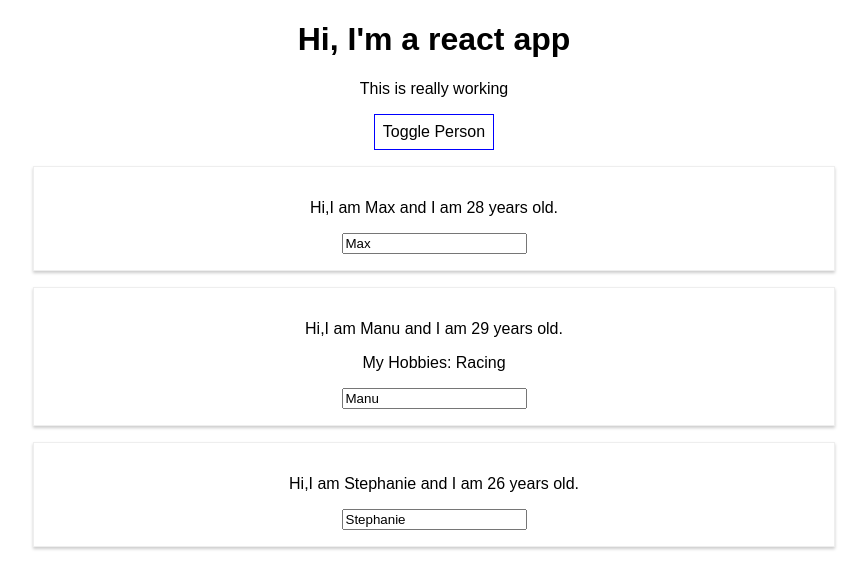
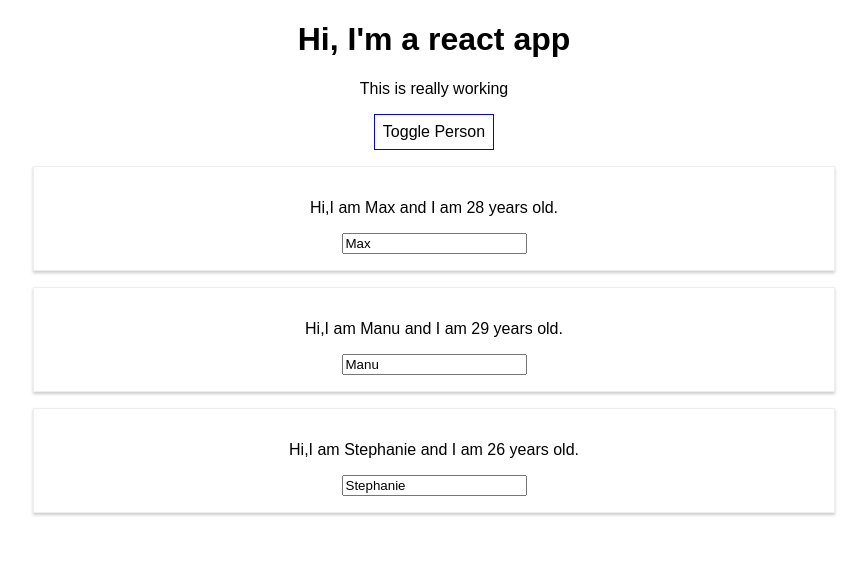
Before and after one commit to bsenduran/react-complete-guide, a React (Create React App) app: page / in a window 1280 px wide. Both pictures are taken after a click on the button "Toggle Person". Shown: the top 588 px of the page, without its empty margins (206-1073 px from the left). Built offline with nearby package versions, Linux system fonts and the light colour scheme.

Commit message:
Add flexible list

```diff
--- a/src/App.js
+++ b/src/App.js
@@ -5,32 +5,37 @@
 class App extends Component {
   state = {
     persons: [
-      { name: "Max", age: 28 },
-      { name: "Manu", age: 29 },
-      { name: "Stephanie", age: 26 }
+      { id: "1", name: "Max", age: 28 },
+      { id: "2", name: "Manu", age: 29 },
+      { id: "3", name: "Stephanie", age: 26 }
     ], showPerson: false
   }
 
-  switchNameHandler = (newName) => {
-    // console.log("Clicked !!")
-    this.setState({
-      persons: [
-        { name: newName, age: 28 },
-        { name: "Manu", age: 29 },
-        { name: "Stephanie", age: 27 }
-      ], otherState: "somevalue"
-    })
+  deletePersonHandler = (personIndex) => {
+    // const persons = this.state.persons.slice();
+    const persons = [...this.state.persons];
+    persons.splice(personIndex, 1)
+    this.setState({ persons: persons })
   }
 
-  nameChangedHandler = (event) => {
-    // console.log("Clicked !!")
-    this.setState({
-      persons: [
-        { name: "Max", age: 28 },
-        { name: event.target.value, age: 29 },
-        { name: "Stephanie", age: 26 }
-      ]
+  nameChangedHandler = (event, id) => {
+
+    const personIndex = this.state.persons.findIndex(p => {
+      return p.id === id;
     })
+
+    const person = {
+      ...this.state.persons[personIndex]
+    };
+
+    // const person = Object.assign({}, this.state.persons[personIndex]);
+
+    person.name = event.target.value;
+
+    const persons = [...this.state.persons];
+    persons[personIndex] = person;
+
+    this.setState({ persons: persons })
   }
 
   togglePersonHandler = () => {
@@ -53,17 +58,14 @@
     if (this.state.showPerson) {
       persons = (
         <div>
-          <Person
-            name={this.state.persons[0].name}
-            age={this.state.persons[0].age} />
-          <Person
-            name={this.state.persons[1].name}
-            age={this.state.persons[1].age}
-            click={this.switchNameHandler.bind(this, "Max!!")}
-            changed={this.nameChangedHandler}>My Hobbies: Racing</Person>
-          <Person
-            name={this.state.persons[2].name}
-            age={this.state.persons[2].age} />
+          {this.state.persons.map((person, index) => {
+            return <Person
+              click={() => this.deletePersonHandler(index)}
+              name={person.name}
+              age={person.age}
+              key={person.id}
+              changed={(event) => this.nameChangedHandler(event, person.id)} />
+          })}
         </div>
       );
     }
```
